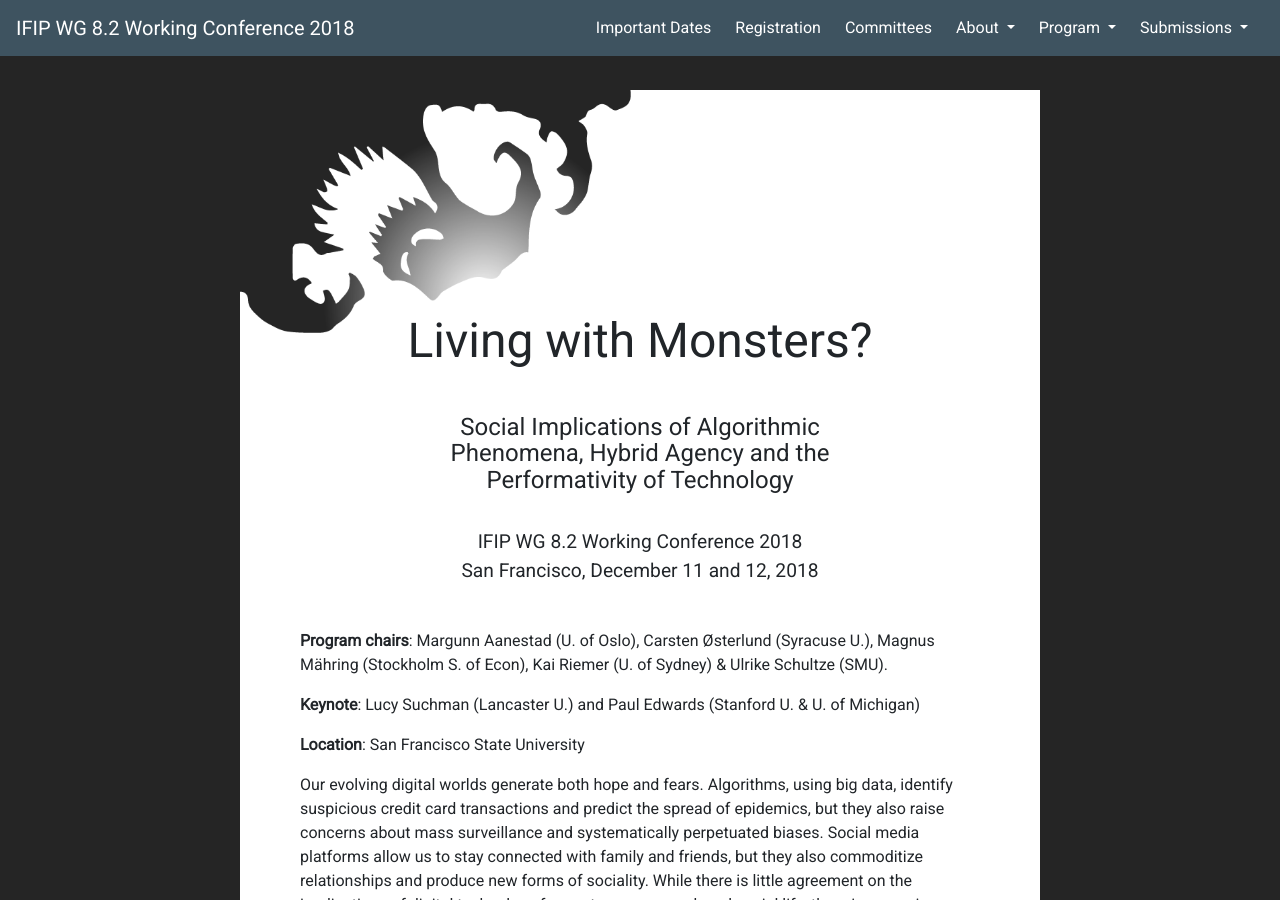
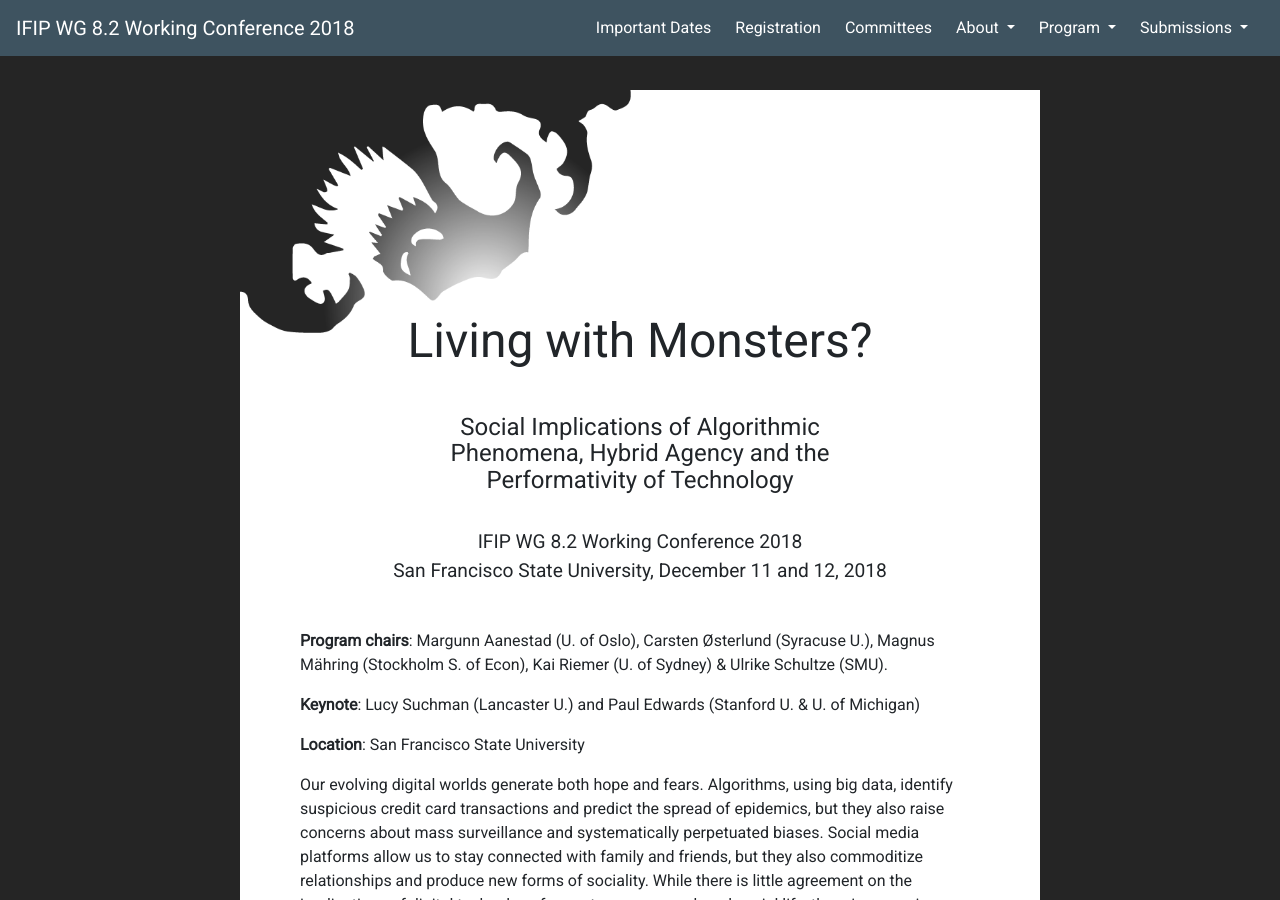
Before and after one commit to ifip82conf/ifip82conf.github.io, a Jekyll site: the page built from index.md, in a window 1280 px wide and 900 px high. Built offline with Jekyll 4.4.1, drawn with Linux system fonts in a browser that asks for light colours; nearby versions of some CDN libraries.

Commit message:
Changed loc

```diff
--- a/_layouts/frontpage.html
+++ b/_layouts/frontpage.html
@@ -34,7 +34,7 @@
             <h1 class="center-horizontal">Living with Monsters?</h1>
             <h2 class="center-horizontal">Social Implications of Algorithmic Phenomena, Hybrid Agency and the Performativity of Technology</h2>
             <h3 class="center-horizontal">IFIP WG 8.2 Working Conference 2018</h3>
-            <h3 class="center-horizontal">San Francisco, December 11 and 12, 2018</h3>
+            <h3 class="center-horizontal">San Francisco State University, December 11 and 12, 2018</h3>
         </div>
         <div class="content">
           <div class="text">
```
